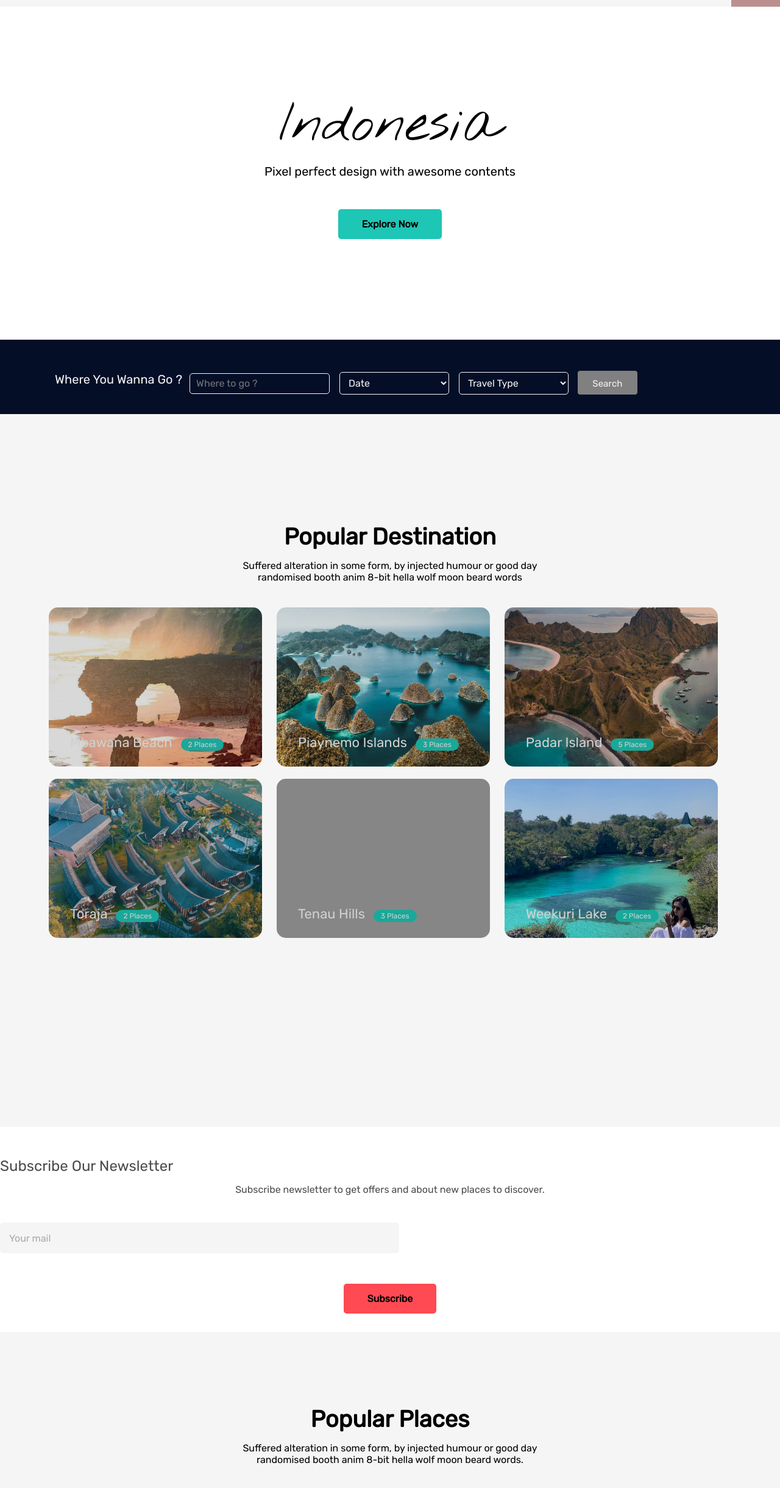
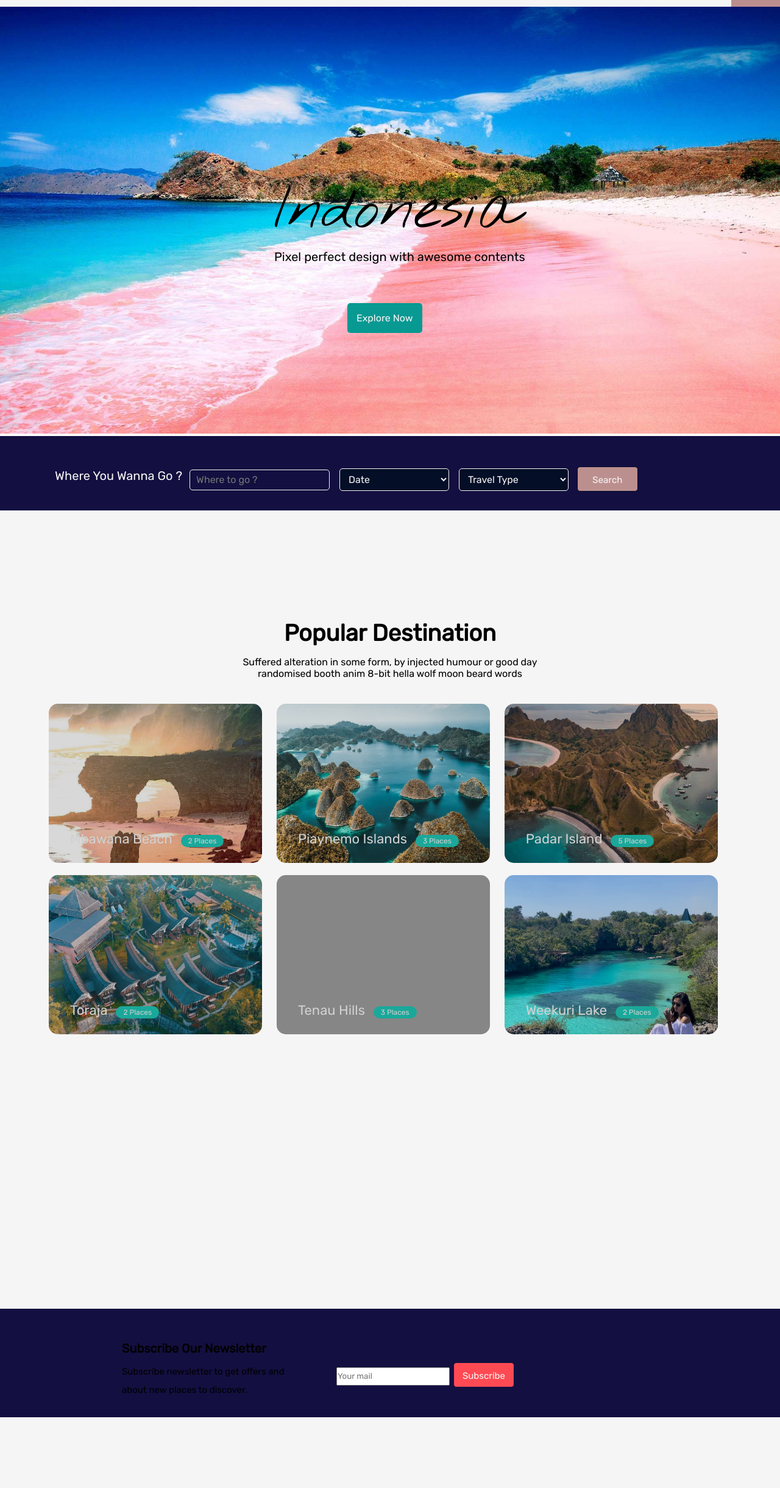
Before and after one commit to arunika13/Midtermexam, a plain HTML site: page index.html in a window 1280 px wide. Shown: the part 99-2539 px from the top of the page at 61% size. Drawn offline with Linux system fonts and the light colour scheme; grey boxes are pictures that could not be loaded.

Commit message:
second commit

```diff
--- a/blog.css
+++ b/blog.css
@@ -99,16 +99,19 @@ menu .search i {color: black;
     padding: 50% 0;}
 
 /* Main Area */
-.main-area {background-image: url("../14092022/images/nusapenida3.jpg");
-    padding: 165px 0;
-    background-size: cover;}
+.main-area img {width: 100%;
+    height: 700px;
+    z-index: -1;}
 
-.main-area .container {text-align: center;
-    display: block;}
+.main-area .container {z-index: 1;
+    position:absolute;
+    bottom: 200px;
+    float: left;
+    margin-left: 450px;}
 
-.main-area .container h3 {font-family: "Nothing You Could Do", cursive;
+.main-area .container h1 {font-size: 100px;
     color: black;
-    font-size: 90px;
+    font-family: "Nothing You Could Do", cursive;
     font-weight: 400;
     line-height: 60px;}
 
--- a/contact.css
+++ b/contact.css
@@ -99,16 +99,19 @@ menu .search {background-color: #BC8F8F;
     padding: 50% 0;}
 
 /* Main Area */
-.main-area {background-image: url("../14092022/images/toraja2.jpg");
-    padding: 165px 0;
-    background-size: cover;}
+.main-area img {width: 100%;
+    height: 700px;
+    z-index: -1;}
 
-.main-area .container {text-align: center;
-    display: block;}
+.main-area .container {z-index: 1;
+    position: absolute;
+    bottom: 200px;
+    float: left;
+    margin-left: 450px;}
 
-.main-area .container h3 {font-family: "Nothing You Could Do", cursive;
+.main-area .container h3 {font-size: 100px;
     color: black;
-    font-size: 90px;
+    font-family: "Nothing You Could Do", cursive;
     font-weight: 400;
     line-height: 60px;}
 
--- a/index.html
+++ b/index.html
@@ -62,15 +62,12 @@
 
 	<!-- Main Area -->
     <div class="main-area">
-        <div class="container">
-            <h3>Indonesia</h3>
+			<img src="images/pinkbeach.jpg">
+		<div class="container">
+			<h3>Indonesia</h3>
             <p>Pixel perfect design with awesome contents</p>
-		<div class="center-explorenow">
-			<button class="explorenow">
-				Explore Now
-			</button>
+			<a href="#" class="explorenow">Explore Now</a>
 		</div>
-        </div>
     </div>
 
 	<!-- Where To Go-->
@@ -155,23 +152,16 @@
 	</div>
 
 	<!-- Subscribe -->
-	<div class="subscribe">
-		<div class="container">
-			<div class="title">
-				<h4>Subscribe Our Newsletter</h4>
-                <p>Subscribe newsletter to get offers and about new places to discover.</p>
-			</div>
-
-			<div class="input">
-				<input type="email" placeholder="Your mail">
-				<div class="center-subscribe">
-					<button class="subs">
-						Subscribe
-					</button>
-				</div>
-			</div>
-		</div>
-	</div>
+	<form class="subscribe">
+        <h1>Subscribe Our Newsletter</h1> <br> <br>
+        <div class="title">
+            <label for="Subs">Subscribe newsletter to get offers and about new places to discover.</label>
+        </div>
+        <div class="title2">
+            <input type="text" class="Text" placeholder="Your mail">
+            <button type="button">Subscribe</button>
+        </div>
+    </form>
 
 	<!-- Popular Places & Gallery -->
 	<div class="popular-places">
@@ -421,14 +411,14 @@
 						<img src="images/SunshineLogo.jpg">
 					</a>
 
-					<p>B89 Selly Hill Road
+					<h4>B89 Selly Hill Road
 						<br>
 						Birmingham
 						<br>
 						<a href="#">+44 367 826 2567</a>
 						<br>
 						<a href="#">salsasauce@gmail.com</a>
-					</p>
+					</h4>
 
 					<div class="socialmedia">
 						<ul>
--- a/main.css
+++ b/main.css
@@ -99,16 +99,19 @@ menu .search {background-color: #BC8F8F;
     padding: 50% 0;}
 
 /* Main Area */
-.main-area {background-image: url("../14092022/images/pinkbeach.jpg");
-    padding: 165px 0;
-    background-size: cover;}
+.main-area img {width: 100%;
+    height: 700px;
+    z-index: -1;}
 
-.main-area .container {text-align: center;
-    display: block;}
+.main-area .container {z-index: 1;
+    position: absolute;
+    bottom: 200px;
+    float: left;
+    margin-left: 450px;}
 
-.main-area .container h3 {font-family: "Nothing You Could Do", cursive;
+.main-area .container h3 {font-size: 100px;
     color: black;
-    font-size: 90px;
+    font-family: "Nothing You Could Do", cursive;
     font-weight: 400;
     line-height: 60px;}
 
@@ -119,27 +122,22 @@ menu .search {background-color: #BC8F8F;
     margin-bottom: 49px;
     font-weight: 400;}
 
-.center-explorenow {text-align: center;
-    margin-top: 50px;}
+.main-area .container a {position: relative;
+    text-decoration: none;
+    top: 30px;
+    margin-left: 120px;
+    color: whitesmoke;
+    background: rgb(7, 153, 146);
+    padding: 15px;
+    border-radius: 5px;}
 
-.explorenow {background-color: #1ec6b5;
-    font-size: 16px;
-    font-weight: 700;
-    padding: 15px 39px;
-    border: none;
-    border-radius: 5px;
+.main-area .container a:hover {background: rgb(255, 74, 83);
     color: black;
-    margin: auto;
-    display: inline-block;
-    transition: background-color 0.3s ease;
-    cursor: pointer;}
-
-.explorenow:hover {background-color: #ff4a53;
-    color: whitesmoke;}
+    transition-duration: 0.5s;}
 
 /* Where To-Go */
 form {float: left;
-    background: rgb(4, 14, 39);
+    background: rgb(19, 15, 64);
     padding: 50px 0 30px 0;
     width: 100%;
     overflow: hidden;}
@@ -179,7 +177,7 @@ form .title2 select {width: 180px;
 form .title2 button[type=button] {padding: 12px 13px 9px 13px;
     width: 100px;
     color: whitesmoke;
-    background-color: gray;
+    background-color: #BC8F8F;
     font-size: 15px;
     border: 0.5px solid rgb(4, 14, 39);
     border-radius: 5px;}
@@ -245,69 +243,55 @@ form .title2 button[type=button]:hover {color: black;
     transition: all 0.3s ease;}
 
 /* Subscribe */
-.subscribe {background-image: url(../14092022/images/KelingkingBeach.jpg);
-    background-size: cover;
-    padding: 30px 0;
-    filter: blur(30%);}
+.subscribe {float: left;
+    background: rgb(19, 15, 64);
+    margin-top: 140px;
+    width: 100%;
+    overflow: hidden;
+    margin-bottom: 150px;}
 
-.subscribe .title {background-repeat: no-repeat;
-    background-position: center center;
-    background-size: cover;
-    padding: 20px 0;
-    opacity: .7;
-    margin-bottom:20px}
+.subscribe h1 {float: left;
+    margin-left: 200px;
+    color: black;
+    font-size: 20px;
+    font-family: "Rubik",sans-serif;
+    line-height: 30px;}
 
-.subscribe .title h4 {font-size: 24px;
-    font-weight: 400;
+.subscribe .title {float: left;
+    margin-left: 200px;
+    margin-right: 50px;
     color: black;
-    margin-bottom: 0;
-    margin-bottom: 11px;}
+    font-size: 15px;
+    font-family: "Rubik",sans-serif;
+    display: block;
+    line-height: 30px;
+    width: 300px;}
 
-.subscribe .title p {color: black;
+.subscribe .title label {display: block;
+    line-height: 30px;}
+
+.subscribe .title2 input {margin: 2px;
+    line-height: 26px;}
+
+.subscribe .title2 input .txt {width: 400px;
+    padding: 6px 18px 8px 10px;
     font-size: 16px;
-    line-height: 28px;
-    margin-bottom: 0;}
+    margin-right: 10px;
+    background: whitesmoke;
+    border: 0.5px solid whitesmoke;
+    border-radius: 5px;}
 
-.subscribe .input {color: lightgray;
-    font-size: 16px;
-    line-height: 28px;
-    margin-bottom: 0;}
+.subscribe .title2 button[type=button] {padding: 12px 13px 9px 13px;
+    width: 100px;
+    color: whitesmoke;
+    background-color: rgb(255, 74, 83);
+    font-size: 15px;
+    border: 0.5px solid rgb(19, 15, 64);
+    border-radius: 5px;}
 
-.subscribe input[type=email] {width: 50%;
-    height: 50px;
-    background: whitesmoke;
-    -webkit-border-radius: 5px;
-    -moz-border-radius: 5px;
-    border-radius: 5px;
-    border: 0;
-    padding-left: 15px;
-    color: lightgray;
-    font-size: 16px;
-    font-family: "Rubik",sans-serif;
-    font-weight: 300;}
-
-.subscribe input[type=email]::placeholder {color: darkgray;
-    font-size: 16px;
-    font-family: "Rubik",sans-serif;
-    font-weight: 300;}
-
-.center-subscribe {text-align: center;
-    margin-top: 50px;}
-
-.subs {background-color: rgb(255, 74, 83);
-    font-size: 16px;
-    font-weight: 700;
-    padding: 15px 39px;
-    border: none;
-    border-radius: 5px;
-    color: black;
-    margin: auto;
-    display: inline-block;
-    transition: background-color 0.3s ease;
-    cursor: pointer;}
-
-.subs:hover {background-color: pink;
-        color: whitesmoke;}
+.subscribe .title2 button[type=button]:hover {color: black;
+    background-color: rgb(75, 207, 250);
+    transition-duration: 0.5s;}
 
 /* Popular Places & Gallery */
 .popular-places {background-color: whitesmoke;}
@@ -519,7 +503,7 @@ footer .container {margin: auto;
     object-fit: cover;
     margin-bottom: 45px;}
 
-.first-coloumn p {color: lightgray;
+.first-coloumn  {color: lightgray;
     line-height: 26px;}
 
 .first-coloumn .socialmedia {margin-top: 45px;}
```
Also changed, not shown: blog.html (+7 -6 lines), contact.html (+2 -1 lines).
